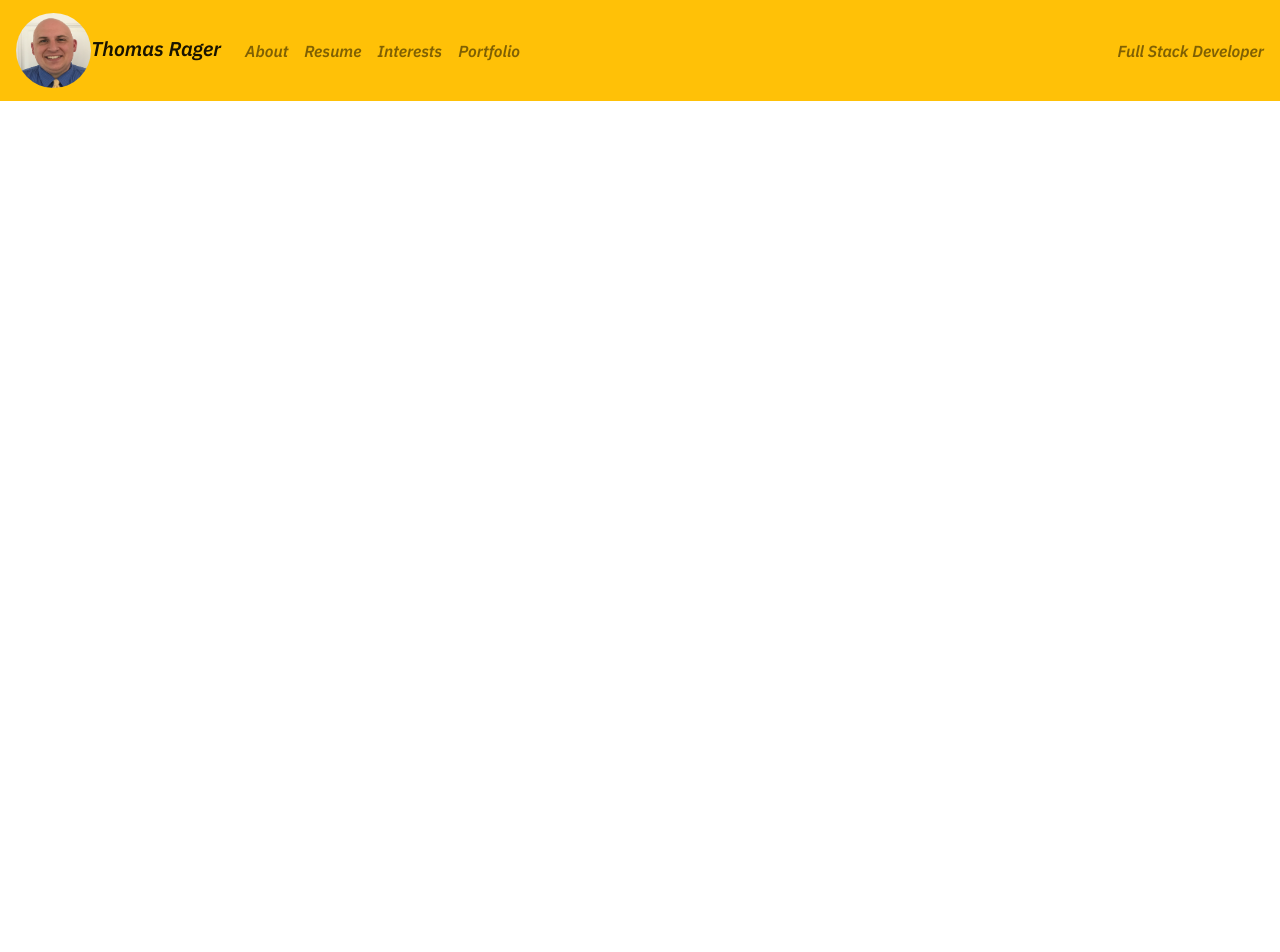
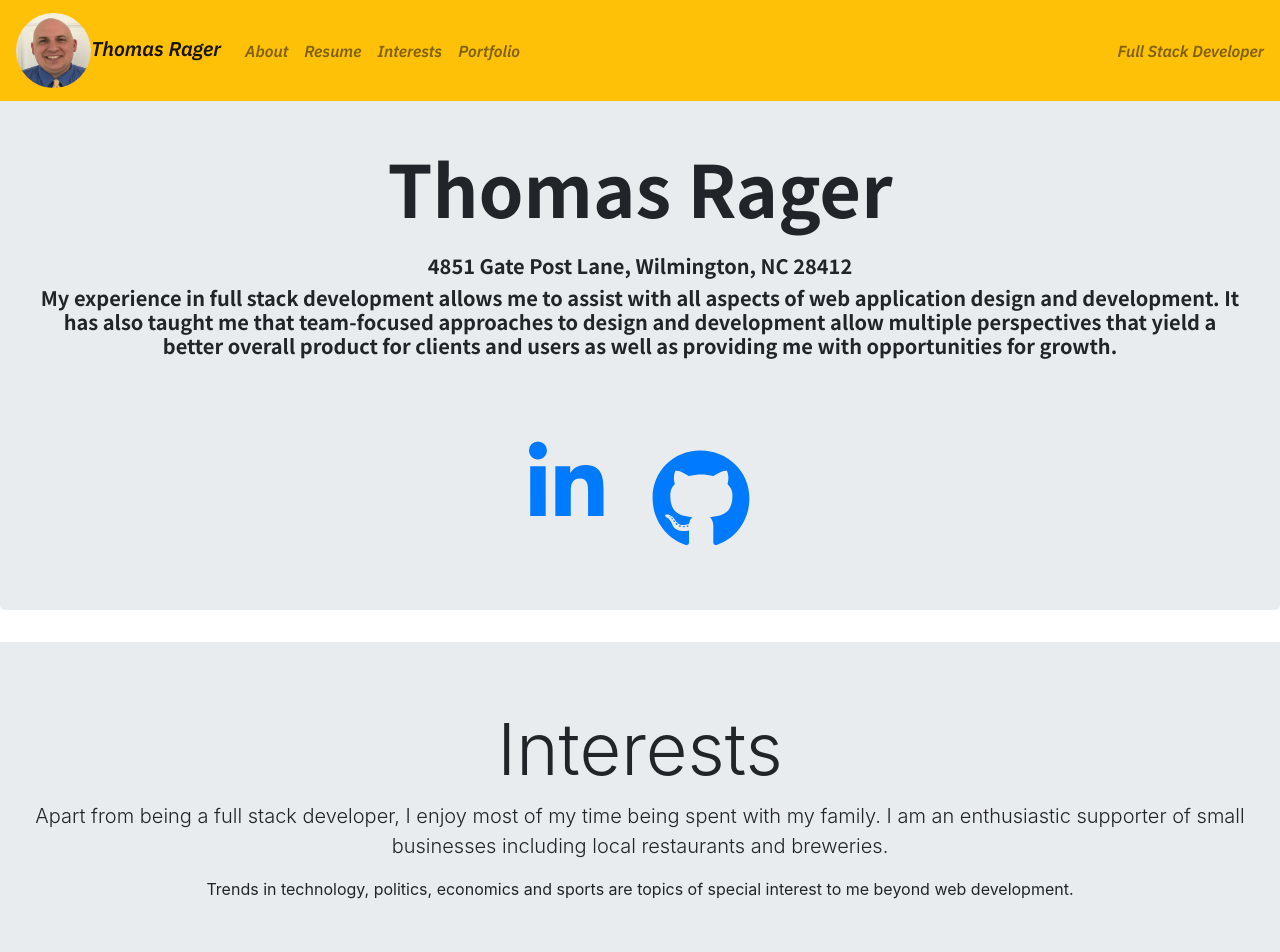
Before and after one commit to trager1122/react-portfolio, a React (Create React App) app: page / in a window 1280 px wide. Shown: the top 952 px of the page. Before the commit the page ends 800 px from the top, so only its background shows below. Built offline with nearby package versions, Linux system fonts and the light colour scheme.

Commit message:
setting up sections for site with PageBody element

```diff
--- a/package.json
+++ b/package.json
@@ -3,6 +3,11 @@
   "version": "0.1.0",
   "private": true,
   "dependencies": {
+    "@fortawesome/fontawesome-svg-core": "^1.2.34",
+    "@fortawesome/free-brands-svg-icons": "^5.15.2",
+    "@fortawesome/free-regular-svg-icons": "^5.15.2",
+    "@fortawesome/free-solid-svg-icons": "^5.15.2",
+    "@fortawesome/react-fontawesome": "^0.1.14",
     "@testing-library/jest-dom": "^5.11.9",
     "@testing-library/react": "^11.2.5",
     "@testing-library/user-event": "^12.6.3",
--- a/public/index.html
+++ b/public/index.html
@@ -12,6 +12,9 @@
     <link rel="apple-touch-icon" href="%PUBLIC_URL%/logo192.png" />
     <link rel="preconnect" href="https://fonts.gstatic.com">
     <link href="https://fonts.googleapis.com/css2?family=IBM+Plex+Sans:ital,wght@1,600&display=swap" rel="stylesheet">
+    <link rel="preconnect" href="https://fonts.gstatic.com">
+    <link href="https://fonts.googleapis.com/css2?family=Noto+Sans+TC:wght@700&display=swap" rel="stylesheet">
+    <link rel="stylesheet" href="https://cdnjs.cloudflare.com/ajax/libs/font-awesome/5.15.2/css/all.min.css" integrity="sha512-HK5fgLBL+xu6dm/Ii3z4xhlSUyZgTT9tuc/hSrtw6uzJOvgRr2a9jyxxT1ely+B+xFAmJKVSTbpM/CuL7qxO8w==" crossorigin="anonymous" />
     <!--
       manifest.json provides metadata used when your web app is installed on a
       user's mobile device or desktop. See https://developers.google.com/web/fundamentals/web-app-manifest/
--- a/src/App.css
+++ b/src/App.css
@@ -41,3 +41,7 @@
   font-family: 'IBM Plex Sans', sans-serif;
   font:white;
 }
+
+.about{
+  font-family: 'Noto Sans TC', sans-serif;
+}
--- a/src/App.js
+++ b/src/App.js
@@ -1,11 +1,12 @@
-import logo from './logo.svg';
 import './App.css';
 import Navigation from "./components/Navbar";
+import PageBody from "./components/PageBody";
 
 function App() {
   return (
     <div className="App">
       <Navigation />
+      <PageBody />
     </div>
   );
 }
--- /dev/null
+++ b/src/components/About.js
@@ -0,0 +1,27 @@
+import React from "react";
+import { Jumbotron } from "reactstrap";
+import { FontAwesomeIcon } from '@fortawesome/react-fontawesome'
+
+const About = (props) => {
+  return (
+    <div>
+      <Jumbotron className="pb-5 pt-5 justify-content-start about">
+        <h1 className="display-3 pt-5">Thomas Rager</h1>
+        <h3 className="lead pt-3">4851 Gate Post Lane, Wilmington, NC 28412</h3>
+        <h5>
+          My experience in full stack development allows me to assist with all
+          aspects of web application design and development. It has also taught
+          me that team-focused approaches to design and development allow
+          multiple perspectives that yield a better overall product for clients
+          and users as well as providing me with opportunities for growth.
+        </h5>
+        <h5 className="pt-5">
+        <a href="https://www.linkedin.com/in/thomas-rager/" target="_blank"><FontAwesomeIcon icon={["fab","linkedin-in"]} size="7x" className="pr-5" /></a>
+        <a href="https://github.com/trager1122" target="_blank"><FontAwesomeIcon icon={["fab", "github"]} size="5x"/></a>
+        </h5>
+      </Jumbotron>
+    </div>
+  );
+};
+
+export default About;
--- /dev/null
+++ b/src/components/Interests.js
@@ -0,0 +1,26 @@
+import React from "react";
+import { Jumbotron, Container } from "reactstrap";
+
+const Interests = (props) => {
+  return (
+    <div>
+      <Jumbotron fluid>
+        <Container fluid>
+          <h1 className="display-3">Interests</h1>
+          <p className="lead">
+            Apart from being a full stack developer, I enjoy most of my time
+            being spent with my family. I am an enthusiastic supporter of small
+            businesses including local restaurants and breweries.
+          </p>
+
+          <p>
+            Trends in technology, politics, economics and sports are topics of
+            special interest to me beyond web development.
+          </p>
+        </Container>
+      </Jumbotron>
+    </div>
+  );
+};
+
+export default Interests;
--- a/src/components/Navbar.js
+++ b/src/components/Navbar.js
@@ -18,7 +18,7 @@ const Navigation = (props) => {
 
   return (
     <div>
-      <Navbar className="navbar" color="warning" light expand="md">
+      <Navbar className="navbar fixed-top" color="warning" light expand="md">
         <NavbarBrand href="/"><img src={Me} alt="Thomas Rager" className="rounded-circle" width="75" height="75"/>Thomas Rager</NavbarBrand>
         <NavbarToggler onClick={toggle} />
         <Collapse isOpen={isOpen} navbar>
--- /dev/null
+++ b/src/components/PageBody.js
@@ -0,0 +1,15 @@
+import React from "react";
+import About from "./About";
+import Interests from "./Interests"
+import BGImage from "../img/pexels-danny-meneses-943096.jpg";
+
+const PageBody=(props)=>{
+    return(
+    <div style={{backgroundImage: {BGImage}}} className="pt-5">
+        <section><About /></section>
+        <section><Interests /></section>
+    </div>
+    )
+}
+
+export default PageBody;
--- a/src/index.js
+++ b/src/index.js
@@ -1,9 +1,13 @@
 import React from 'react';
 import ReactDOM from 'react-dom';
+import { library } from '@fortawesome/fontawesome-svg-core';
 import './index.css';
 import App from './App';
 import reportWebVitals from './reportWebVitals';
 import 'bootstrap/dist/css/bootstrap.min.css';
+import { fab } from '@fortawesome/free-brands-svg-icons';
+
+library.add(fab)
 
 ReactDOM.render(
   <React.StrictMode>
```
Also changed, not shown: 2 other files (tests, documents, lock files or other folders).
